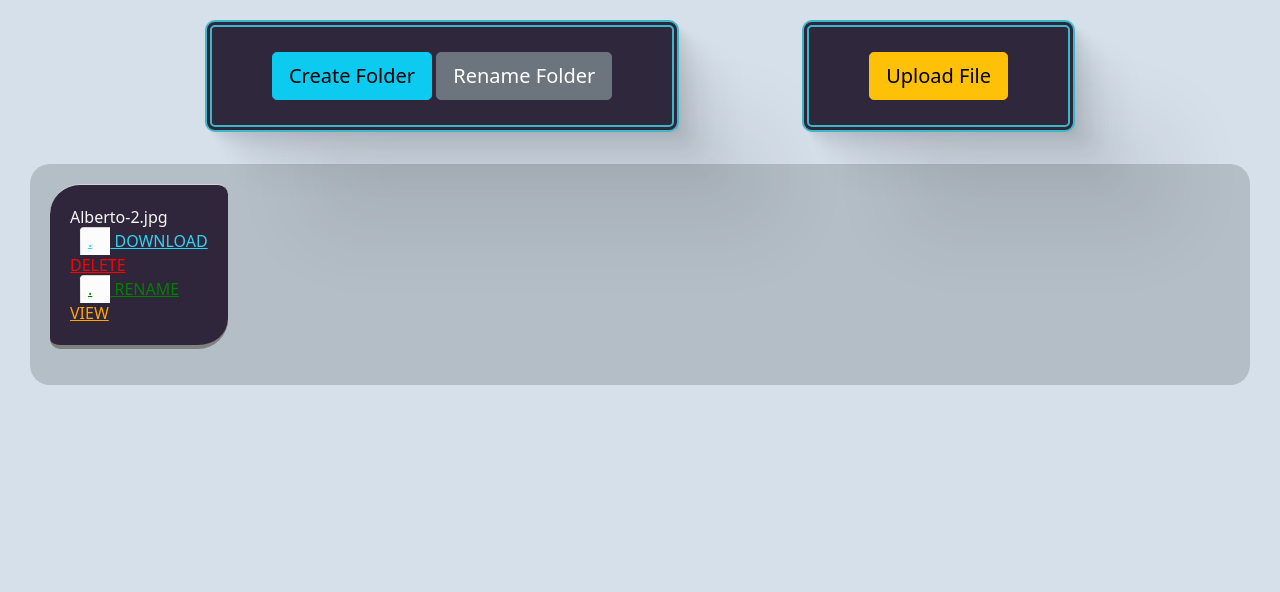
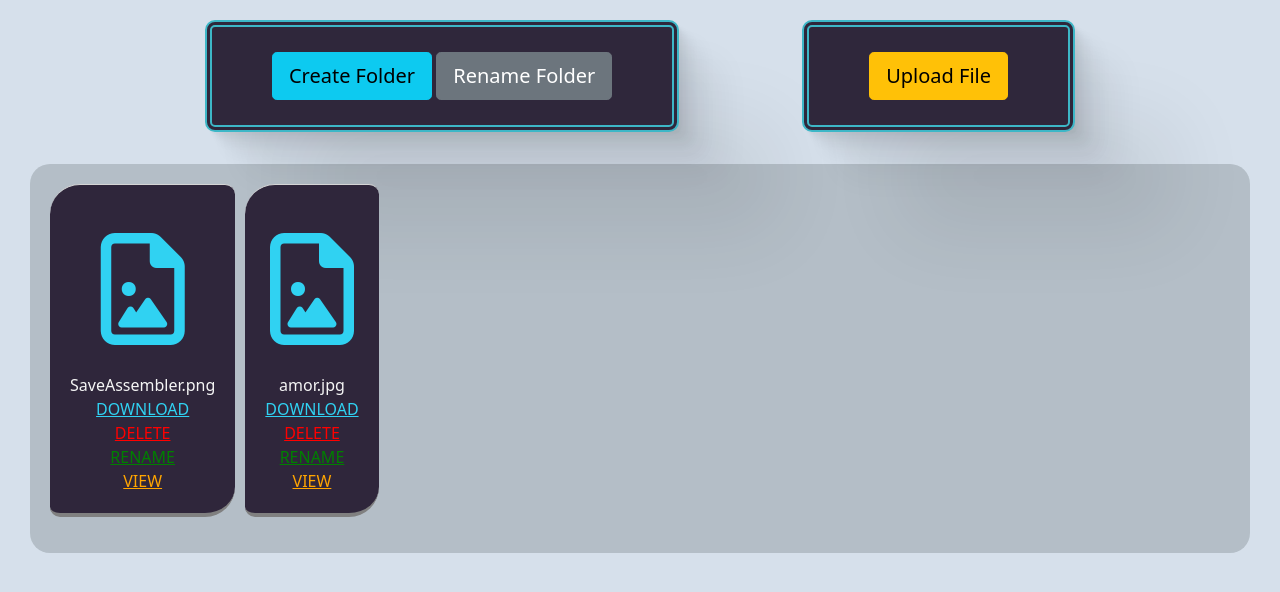
Before and after one commit to marcelbbarreiro/FileManager, a PHP site: page / in a window 1280 px wide. Shown: the part 101-693 px from the top of the page. Run offline with PHP 8.4, Linux system fonts and the light colour scheme; data that the repository does not hold is empty; some libraries are stand-ins or nearby versions.

Commit message:
feat: view image on click icon

```diff
--- a/css/main.css
+++ b/css/main.css
@@ -6,19 +6,32 @@
     text-align: center;
 }
 
-a[href$=".pdf"]:before {
-    background: url('/icons/pdf.png') no-repeat;
-    padding: 3px 18px;
-    content: ".";
-  }
 
-  a[href$=".jpg"]:before {
-    background: url('/icons/pdf.png') no-repeat;
-    padding: 3px 18px;
-    content: ".";
+a[href$=".jpg"]::after {
+    content: "\f1c5";
+    display: inline-table;
+    font-family: FontAwesome;
+    font-size: 7em;
+    margin: auto;
+}
+
+  a[href$=".pdf"]::after {
+    content: "\f1c1";
+    display: inline-table;
+    font-family: FontAwesome;
+    font-size: 7em;
+    margin: auto;
+}
+
+a[href$=".png"]::after {
+    content: "\f1c5";
+    display: inline-table;
+    font-family: FontAwesome;
+    font-size: 7em;
+    margin: auto;
+}
 
 
-  }
 body {
     background-color: #d6e0eb;
 }
@@ -72,6 +85,7 @@ body {
     background-color: #2f263b;
     border-bottom: 4px solid gray;
     border-top: 1px solid #d5d5d5;
+    text-align: center;
 }
 
 .FilesUpload {
--- a/index.php
+++ b/index.php
@@ -9,6 +9,7 @@
     <link href="https://cdn.jsdelivr.net/npm/bootstrap@5.1.3/dist/css/bootstrap.min.css" rel="stylesheet" integrity="sha384-1BmE4kWBq78iYhFldvKuhfTAU6auU8tT94WrHftjDbrCEXSU1oBoqyl2QvZ6jIW3" crossorigin="anonymous">
     <script src="https://cdn.jsdelivr.net/npm/bootstrap@5.1.3/dist/js/bootstrap.bundle.min.js" integrity="sha384-ka7Sk0Gln4gmtz2MlQnikT1wXgYsOg+OMhuP+IlRH9sENBO0LRn5q+8nbTov4+1p" crossorigin="anonymous"></script>
     <link rel="stylesheet" href="./css/main.css">
+    <script src="https://kit.fontawesome.com/24229652dd.js" crossorigin="anonymous"></script>
 </head>
 
 <header class="header">
@@ -35,15 +36,17 @@ for ($a = 2; $a < count($files); $a++)
 ?>
 
     <p class="files">
-    <?php echo $files["name"];?>
-    <?php echo $files[$a];?>
-        <a href="uploads/<?php echo $files[$a];?>"download = "<?php echo $files[$a];?>"style="color:#30d2f2;">
+    <a href="./uploads/<?php echo $files[$a];?>"view = "<?php echo $files[$a];?>"target="_blank" style="color:#30d2f2;">
+        </a>
+    <!-- Inster php echo view img -->
+    <?php echo $files[$a];?> <!-- show file name -->
+        <a href="uploads/"download = "<?php echo $files[$a];?>"style="color:#30d2f2;">
         DOWNLOAD
         </a>
         <a href="delete.php?name=uploads/<?php echo $files[$a];?> "style="color:red;">
         DELETE
         </a>
-        <a href="rename.php?rename/<?php echo $files[$a];?>" style="color:green;" data-bs-toggle="modal" data-bs-target="#exampleModal">
+        <a href="rename.php?rename/" style="color:green;" data-bs-toggle="modal" data-bs-target="#exampleModal">
         RENAME
         </a>
         <a href="./uploads/<?php echo $files[$a];?> "style="color:orange;">
```
Also changed, not shown: icons/2306117.png (added), uploads/Alberto-2.jpg (deleted), uploads/SaveAssembler.png (added), uploads/amor.jpg (added), 2 other files.
